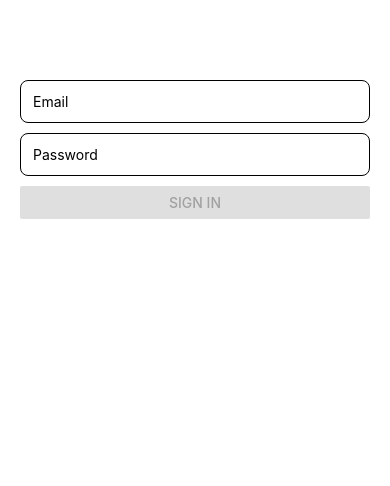
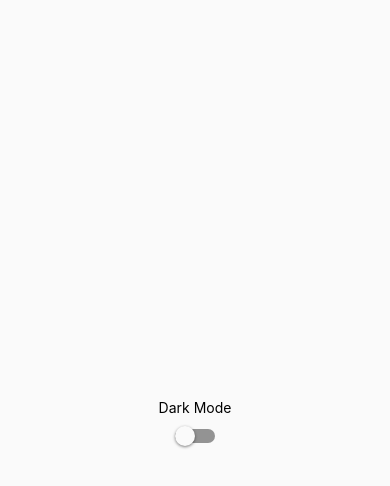
Before and after one commit to nileshborate/react_native, a React Native app in the folder firstappnative/: screen / in a window 390 px wide. Shown: the top 486 px of the page. Built offline with nearby package versions, Linux system fonts and the light colour scheme.

Commit message:
darkmode lightmode theme switch component

```diff
--- a/firstappnative/App.tsx
+++ b/firstappnative/App.tsx
@@ -1,47 +1,25 @@
 import { useState } from 'react';
-import {
-  Alert,
-  Button,
-  Pressable,
-  StyleSheet,
-  Text,
-  TextInput,
-  View,
-} from 'react-native';
+import { StyleSheet, Switch, Text, View } from 'react-native';
 
 function App() {
-  const [email, setEmail] = useState('');
-  const [pass, setPass] = useState('');
+  const [dark, setDark] = useState(false);
 
-  const valid = email.includes('@') && pass.length >= 6;
-
-  const submit = () => Alert.alert('Login', 'Welcome!!!');
   return (
-    <View style={styles.container}>
-      <TextInput
-        style={styles.input}
-        placeholder="Email"
-        value={email}
-        onChangeText={setEmail}
-        keyboardType="email-address"
-      />
-      <TextInput
-        style={styles.input}
-        placeholder="Password"
-        value={pass}
-        onChangeText={setPass}
-        secureTextEntry
-      />
-      <Button title="Sign in" disabled={!valid} onPress={submit} />
+    <View
+      style={{
+        flex: 1,
+        alignItems: 'center',
+        justifyContent: 'center',
+        backgroundColor: dark ? '#121212' : '#FAFAFA',
+      }}
+    >
+      <Text style={{ marginBottom: 10, color: dark ? '#fff' : '#000' }}>
+        Dark Mode
+      </Text>
+      <Switch value={dark} onValueChange={setDark} />
     </View>
   );
 }
 
-const styles = StyleSheet.create({
-  container: {
-    padding: 20,
-    marginTop: 60,
-  },
-  input: { borderWidth: 1, borderRadius: 8, padding: 12, marginBottom: 10 },
-});
+const styles = StyleSheet.create({});
 export default App;
```
